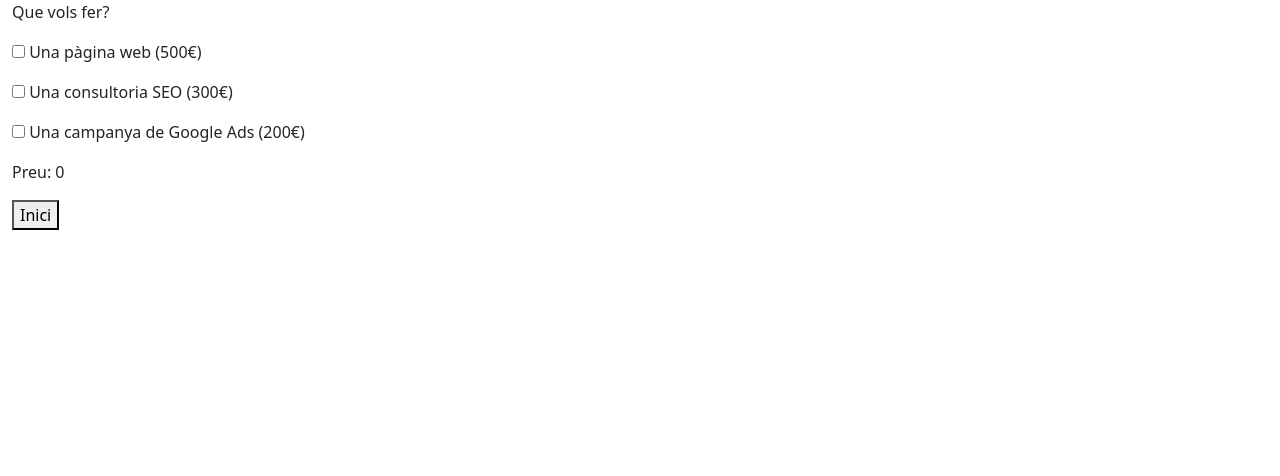
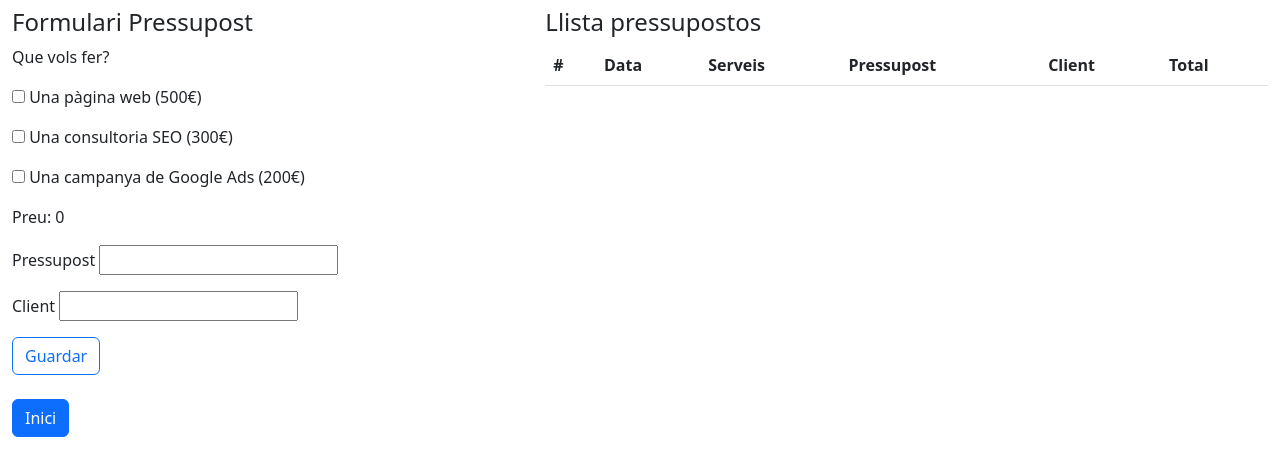
Before and after one commit to jordilop/angular-sprint7, an Angular app: page /home in a window 1280 px wide. Shown: the top 476 px of the page. Built offline with nearby package versions, Linux system fonts and the light colour scheme.

Commit message:
Exercici 6

```diff
--- a/src/app/app.module.ts
+++ b/src/app/app.module.ts
@@ -1,4 +1,4 @@
-import { NgModule } from '@angular/core';
+import { LOCALE_ID, NgModule } from '@angular/core';
 import { BrowserModule } from '@angular/platform-browser';
 
 import { AppRoutingModule } from './app-routing.module';
@@ -6,10 +6,15 @@ import { AppComponent } from './app.component';
 import { HomeComponent } from './components/home/home.component';
 import { RouterModule, Routes } from '@angular/router';
 import { PanellComponent } from './components/panell/panell.component';
-import { ReactiveFormsModule } from '@angular/forms';
+import { ReactiveFormsModule, FormsModule } from '@angular/forms';
 import { WelcomeComponent } from './components/welcome/welcome.component';
 import { ModalComponent } from './components/modal/modal.component';
 import { NgbModule } from '@ng-bootstrap/ng-bootstrap';
+import localeEs from '@angular/common/locales/es';
+import { registerLocaleData } from '@angular/common';
+import { QuotationListComponent } from './components/quotation-list/quotation-list.component';
+
+registerLocaleData(localeEs, 'es');
 
 const appRoutes: Routes = [
   { path: '', component: WelcomeComponent },
@@ -23,16 +28,18 @@ const appRoutes: Routes = [
     HomeComponent,
     PanellComponent,
     WelcomeComponent,
-    ModalComponent
+    ModalComponent,
+    QuotationListComponent
   ],
   imports: [
     BrowserModule,
     AppRoutingModule,
     RouterModule.forRoot(appRoutes),
     ReactiveFormsModule,
-    NgbModule
+    NgbModule,
+    FormsModule
   ],
-  providers: [],
+  providers: [{ provide: LOCALE_ID, useValue: 'es' }],
   bootstrap: [AppComponent]
 })
 export class AppModule { }
--- a/src/app/components/home/home.component.html
+++ b/src/app/components/home/home.component.html
@@ -1,8 +1,12 @@
+<div class="row my-2">
+    <div class="col-5">
+        <h4>Formulari Pressupost</h4>
         <p>Que vols fer?</p>
         <p>
             <input type="checkbox" name="web" (change)="onChanged($event)">
             Una pàgina web (500€)
-    <app-panell *ngIf="show" (pagesEvent)="receivePages($event)" (langsEvent)="receiveLangs($event)"></app-panell>
+            <app-panell *ngIf="show" (pagesEvent)="receivePages($event)"
+                (langsEvent)="receiveLangs($event)"></app-panell>
         </p>
         <p>
             <input type="checkbox" name="seo" (change)="onChanged($event)">
@@ -14,5 +18,24 @@
         </p>
         <p>Preu: {{ totalAmount }}</p>
         <p>
-    <button routerLink="">Inici</button>
+            Pressupost
+            <input type="text" name="quotation" [(ngModel)]="quotation">
         </p>
+        <p>
+            Client
+            <input type="text" name="customer" [(ngModel)]="customer">
+        </p>
+        <p>
+            <button class="btn btn-outline-primary" (click)="setQuotation()">Guardar</button>
+        </p>
+    </div>
+    <div class="col-7">
+        <h4>Llista pressupostos</h4>
+        <app-quotation-list></app-quotation-list>
+    </div>
+</div>
+<div class="row">
+    <div class="col">
+        <button class="btn btn-primary" routerLink="">Inici</button>
+    </div>
+</div>
--- a/src/app/components/home/home.component.ts
+++ b/src/app/components/home/home.component.ts
@@ -1,3 +1,4 @@
+import { DatePipe } from '@angular/common';
 import { Component } from '@angular/core';
 import { TotalAmountServiceService } from 'src/app/total-amount-service.service';
 
@@ -11,12 +12,14 @@ export class HomeComponent {
   totalPrices = [0, 0, 0];
   prices = [500, 300, 200];
   show = false;
+  quotation = '';
+  customer = '';
 
   webServices = [0, 0];
 
-  constructor(private totalAmountService: TotalAmountServiceService) {
+  pipe = new DatePipe('es-ES');
 
-  }
+  constructor(private totalAmountService: TotalAmountServiceService) { }
 
   onChanged(e: any) {
     let { name, checked } = e.target;
@@ -44,4 +47,22 @@ export class HomeComponent {
     this.webServices[1] = Number(e);
     this.totalAmount = this.totalAmountService.calculateTotalAmount(this.totalPrices, this.webServices);
   }
+
+  setQuotation() {
+    const date = this.pipe.transform(Date.now(), 'dd/MM/yyyy HH:mm');
+    const services: Array<string> = [];
+    this.totalPrices.map((price, index) => {
+      index == 0 && price > 0 ? services.push('Web') : false;
+      index == 1 && price > 0 ? services.push('Seo') : false;
+      index == 2 && price > 0 ? services.push('Ads') : false;
+    })
+
+    this.totalAmountService.setQuotationList(
+      date,
+      services.toString(),
+      this.quotation,
+      this.customer,
+      this.totalAmount
+    );
+  }
 }
--- a/src/app/components/panell/panell.component.html
+++ b/src/app/components/panell/panell.component.html
@@ -1,9 +1,11 @@
-<div class="form">
+<!-- <div class="form"> -->
+<div class="row border border-2 border-dark rounded m-1">
     <form [formGroup]="panellForm">
         <p>
             <label>Número de pàgines </label>
             <button class="btn-custom" (click)="increment('pages')">+</button>
-            <input formControlName="pages" type="text" name="pages" [value]="pages" (keyup)="onKeyup($event)" #pagesButton>
+            <input formControlName="pages" type="text" name="pages" [value]="pages" (keyup)="onKeyup($event)"
+                #pagesButton>
             <button class="btn-custom" (click)="decrement('pages')">-</button>
             <app-modal text={{textModal[0]}}></app-modal>
         </p>
@@ -20,3 +22,4 @@
         <p *ngIf="panellForm.get('langs')?.hasError('pattern')">El valor ha de ser numèric sencer!</p>
     </form>
 </div>
+<!-- </div> -->
--- /dev/null
+++ b/src/app/components/quotation-list/quotation-list.component.html
@@ -0,0 +1,22 @@
+<table class="table">
+    <thead>
+        <tr>
+            <th scope="col">#</th>
+            <th scope="col">Data</th>
+            <th scope="col">Serveis</th>
+            <th scope="col">Pressupost</th>
+            <th scope="col">Client</th>
+            <th scope="col">Total</th>
+        </tr>
+    </thead>
+    <tbody>
+        <tr *ngFor="let item of list; let i=index">
+            <th scope="row">{{ i+1 }}</th>
+            <td>{{ item.date }}</td>
+            <td>{{ item.services }}</td>
+            <td>{{ item.quotation }}</td>
+            <td>{{ item.customer }}</td>
+            <td>{{ item.total }}</td>
+        </tr>
+    </tbody>
+</table>
--- /dev/null
+++ b/src/app/components/quotation-list/quotation-list.component.ts
@@ -0,0 +1,15 @@
+import { Component } from '@angular/core';
+import { TotalAmountServiceService } from 'src/app/total-amount-service.service';
+
+@Component({
+  selector: 'app-quotation-list',
+  templateUrl: './quotation-list.component.html',
+  styleUrls: ['./quotation-list.component.css']
+})
+export class QuotationListComponent {
+
+  list = this.totalAmountService.quotationList;
+
+  constructor(private totalAmountService: TotalAmountServiceService) { }
+
+}
--- a/src/app/components/welcome/welcome.component.html
+++ b/src/app/components/welcome/welcome.component.html
@@ -3,5 +3,5 @@
     <p>
         En aquest lliurament realitzarem una aplicació per calcular el pressupost d'una pàgina web, afegint més interaccions amb l'usuari/ària que en la pràctica anterior (caselles de selecció, inputs, botons). La nostra web haurà de reaccionar i modificar el preu total en funció de les opcions que triï l'usuari.
     </p>
-    <button routerLink="home">Començar</button>
+    <button class="btn btn-primary" routerLink="home">Començar</button>
 </div>
--- a/src/app/total-amount-service.service.ts
+++ b/src/app/total-amount-service.service.ts
@@ -4,6 +4,8 @@ import { Injectable } from '@angular/core';
   providedIn: 'root'
 })
 export class TotalAmountServiceService {
+
+  quotationList: Array<IQuotation> = [];
 
   constructor() { }
 
@@ -12,4 +14,24 @@ export class TotalAmountServiceService {
     totalPrices.map(price => totalAmount += price);
     return totalAmount;
   }
+
+  setQuotationList(date: string | null, services: string, quotation: string, customer: string, total: number) {
+    this.quotationList.push({
+      date: date,
+      services: services,
+      quotation: quotation,
+      customer: customer,
+      total: total
+    });
+    console.log(this.quotationList);
+  }
+
 }
+
+interface IQuotation {
+  date: string | null,
+  services: string,
+  quotation: string,
+  customer: string,
+  total: number
+}
```
Also changed, not shown: src/app/components/quotation-list/quotation-list.component.css (added), 1 other file (tests, documents, lock files or other folders). Lines whose indentation alone changed are shown as unchanged.
